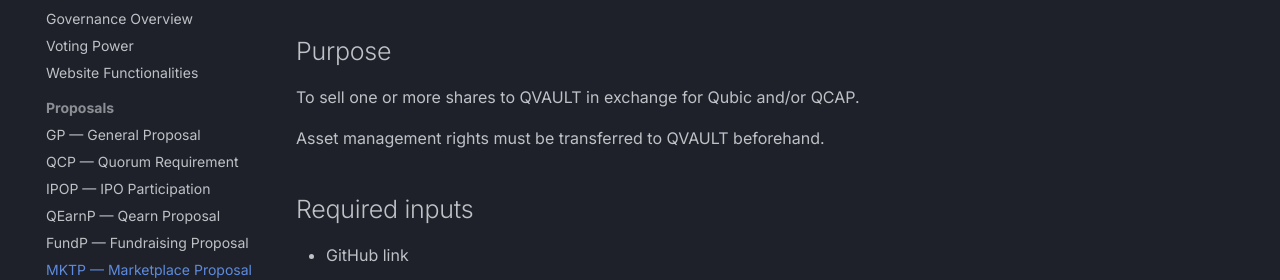
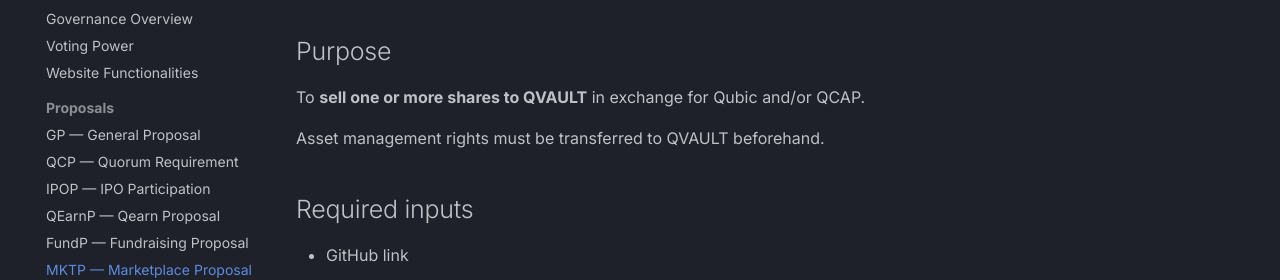
Before and after one commit to HermanToothrot10/qubic-capital-manual, an MkDocs documentation site: the page built from docs/proposals/mktp.md, in a window 1280 px wide and 1089 px high. Shown: the part 146-426 px from the top of the window. Built offline with MkDocs 1.6.1 and Material for MkDocs 9.7.7, drawn with Linux system fonts in a browser that asks for light colours.

```diff
--- a/docs/proposals/mktp.md
+++ b/docs/proposals/mktp.md
@@ -2,7 +2,7 @@
 
 ## Purpose
 
-To sell one or more shares to QVAULT in exchange for Qubic and/or QCAP.
+To **sell one or more shares to QVAULT** in exchange for Qubic and/or QCAP.
 
 Asset management rights must be transferred to QVAULT beforehand.
 
```
